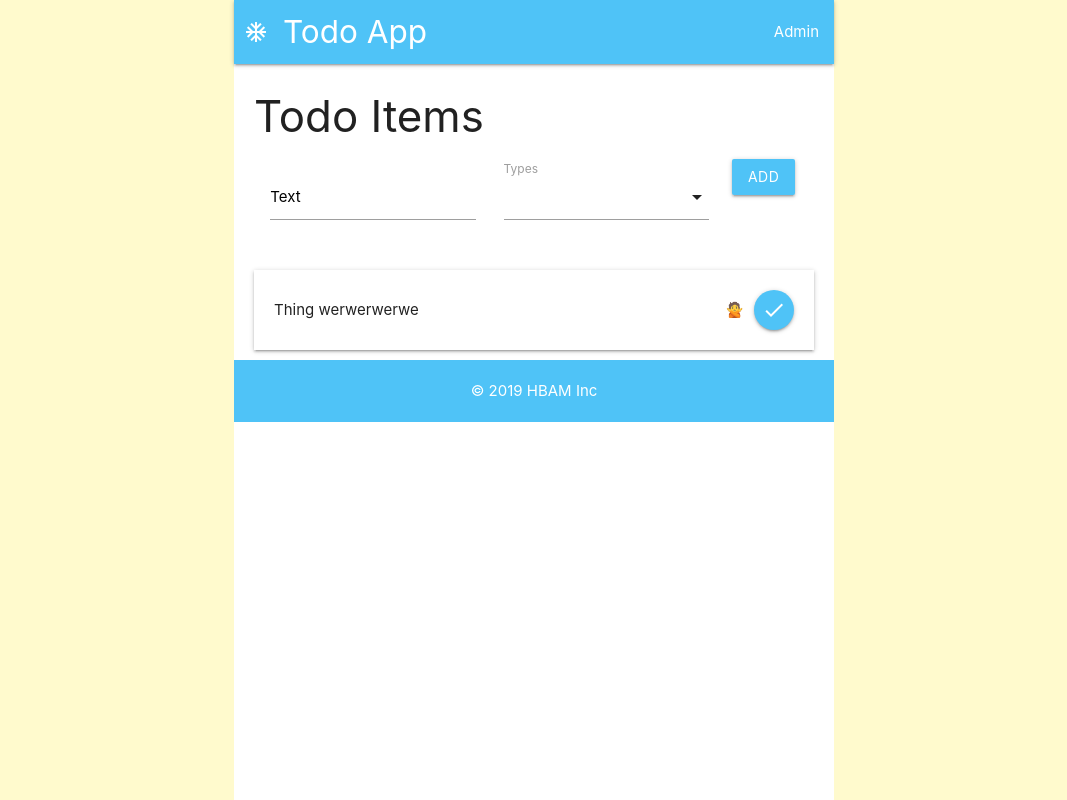
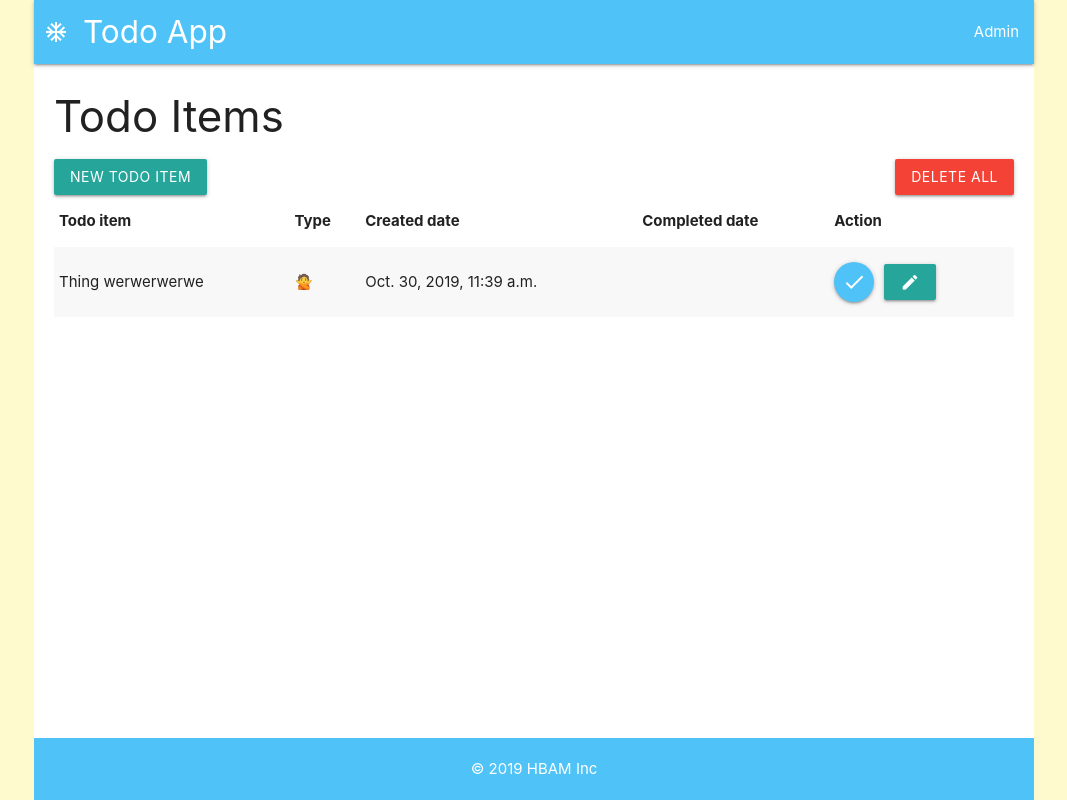
Before and after one commit to PdxCodeGuild/django_lab_finish_todo, a Django app: page /todoapp/index/ in a window 1280 px wide. Shown: the whole page, without its empty margins (106-1173 px from the left). Run offline with Django 3.2, Linux system fonts and the light colour scheme; data comes from the database, SQL or seed files in the repository; both versions use the stored data as it was after the commit.

Commit message:
Updated the todo app for Django (everything except the "extra_text" part of the model).

```diff
--- a/todoapp/templates/todoapp/base.html
+++ b/todoapp/templates/todoapp/base.html
@@ -1,5 +1,6 @@
 <!DOCTYPE html>
 <html lang="en" dir="ltr">
+
 <head>
     <meta charset="utf-8">
     <title>My Todo App</title>
@@ -10,31 +11,39 @@
     <link href="https://fonts.googleapis.com/icon?family=Material+Icons" rel="stylesheet">
     <style type="text/css">
         html {
-        background-color:lemonchiffon;
+            background-color: lemonchiffon;
         }
+
         body {
-        max-width:600px;
-        min-height:100vh;
+            display: flex;
+            flex-direction: column;
+            max-width: 1000px;
+            min-height: 100vh;
             margin: 0 auto;
-        background-color:white;
+            background-color: white;
 
         }
+
         main {
             padding: 0 20px;
+            flex: 1 0 auto;
         }
+
         .brand-logo {
-        margin-left:10px;
+            margin-left: 10px;
         }
+
         footer {
-        text-align:center;
-        padding:20px;
+            text-align: center;
+            padding: 20px;
         }
     </style>
 </head>
+
 <body>
     <nav class="light-blue lighten-2">
         <div class="nav-wrapper">
-        <a href="#" class="brand-logo"><i class="material-icons">ac_unit</i>Todo App</a>
+            <a href="{% url "todoapp:index" %}" class="brand-logo"><i class="material-icons">ac_unit</i>Todo App</a>
             <ul id="nav-mobile" class="right hide-on-small-and-down">
                 <li><a href="/admin/">Admin</a></li>
             </ul>
@@ -58,4 +67,5 @@
         })
     </script>
 </body>
+
 </html>
--- a/todoapp/templates/todoapp/index.html
+++ b/todoapp/templates/todoapp/index.html
@@ -4,92 +4,121 @@
 <style type="text/css">
     .todo_item {
         transition: all 200ms;
-    margin-bottom:10px;
-    padding:20px;
-    display:flex;
-    flex-direction:row;
-    justify-content:space-between;
-    align-items:center;
-    cursor:pointer;
+        margin-bottom: 10px;
+        padding: 20px;
+        display: flex;
+        flex-direction: row;
+        justify-content: space-between;
+        align-items: center;
+        cursor: pointer;
         -webkit-box-shadow: 0 2px 2px 0 rgba(0, 0, 0, 0.14), 0 3px 1px -2px rgba(0, 0, 0, 0.12), 0 1px 5px 0 rgba(0, 0, 0, 0.2);
         box-shadow: 0 2px 2px 0 rgba(0, 0, 0, 0.14), 0 3px 1px -2px rgba(0, 0, 0, 0.12), 0 1px 5px 0 rgba(0, 0, 0, 0.2);
     }
+
     .todo_item:hover {
         -webkit-box-shadow: 0 4px 5px 0 rgba(0, 0, 0, 0.14), 0 1px 10px 0 rgba(0, 0, 0, 0.12), 0 2px 4px -1px rgba(0, 0, 0, 0.3);
         box-shadow: 0 4px 5px 0 rgba(0, 0, 0, 0.14), 0 1px 10px 0 rgba(0, 0, 0, 0.12), 0 2px 4px -1px rgba(0, 0, 0, 0.3);
     }
+
     input[type="text"]:focus {
         border-bottom: 0.5px solid black !important;
         box-shadow: none !important;
     }
+
     /* input[type="text"]:focus + label {
     color:black !important;
   } */
 
     .flex_row {
-    display:flex;
-    flex-direction:row;
-    justify-content:space-between;
-    align-items:center;
+        display: flex;
+        flex-direction: row;
+        justify-content: space-between;
+        align-items: center;
+    }
+
+    .flex_btn {
+        display: flex;
+        flex-direction: row;
+        justify-content: flex-start;
+        align-items: center;
     }
 
     .todo_item .btn {
-    margin-left:10px;
+        margin-left: 10px;
     }
 
     .completed {
-    color:grey;
-    text-decoration:line-through;
+        color: grey;
+        text-decoration: line-through;
     }
 
+    .flex_btn .btn {
+        margin-right: 10px !important;
+    }
 </style>
 <h3>Todo Items</h3>
 
-<!-- FORM -->
-<form action="{% url 'todoapp:save_todo' %}" method="post">
+<div class="flex_row">
+    <a href="{% url 'todoapp:new_todo' %}" class="btn">New Todo Item</a>
+    <form action="{% url 'todoapp:delete_all' %}" method="post">
         {% csrf_token %}
-  <div class="row">
-    <div class="col s5">
-      <div class="input-field inline">
-        <input type="text" id="todo_text" name="todo_text" required/>
-        <label for="todo_text" class="black-text">Text</label>
+        <input type="hidden" name="todo_item_delete_all" value="{{todo_item.id}}" />
+        <button class="btn red tooltipped" data-position="top" data-tooltip="Delete">Delete all</button>
+    </form>
 </div>
+<!-- TODO ITEMS -->
+<table class="striped">
+    <thead>
+        <tr>
+            <th>Todo item</th>
+            <th>Type</th>
+            <th>Created date</th>
+            <th>Completed date</th>
+            <th>Action</th>
+        </tr>
 
-    </div>
-    <div class="col s5">
-      <div class="input-field inline">
-        <select name="todo_type_ids" multiple>
-          {% for type in todo_types %}
-          <option value="{{type.id}}">{{type.emoji}} {{type.name}}</option>
-          {% endfor %}
-        </select>
-        <label>Types</label>
-      </div>
-    </div>
-    <div class="col s2">
-      <button class="btn light-blue lighten-2">add</button>
-    </div>
-  </div>
-</form>
+    <tbody>
+        {% for todo_item in todo_items %}
+        <tr class="{% if todo_item.date_completed %}completed{% endif %}">
+            <td>{{todo_item.text}}</td>
+            <td>{% for type in todo_item.ordered_types %}
+                {{ type.emoji }} {% endfor %}</td>
 
-<!-- TODO ITEMS -->
-{% for todo_item in todo_items %}
-<div class="todo_item">
-  <div class="{% if todo_item.date_completed %}completed{% endif %}">{{todo_item.text}}</div>
-  <div class="flex_row">
-    {% for type in todo_item.ordered_types %}
-    <span class="tooltipped" data-position="top" data-tooltip="{{type.name}}">{{ type.emoji }}</span>
-    {% endfor %}
+            <td>{{ todo_item.date_created }}</td>
+            <td>{% if todo_item.date_completed == None %} {% else %}{{ todo_item.date_completed }}{% endif %}</td>
+            <td>
+                <div class="flex_btn">
                     {% if not todo_item.date_completed %}
                     <form action="{% url 'todoapp:complete_todo' %}" method="post">
                         {% csrf_token %}
-      <input type="hidden" name="todo_item_id" value="{{todo_item.id}}"/>
-      <button class="btn btn-floating light-blue lighten-2 tooltipped" data-position="top" data-tooltip="complete"><i class="material-icons">check</i></button>
+                        <input type="hidden" name="todo_item_id" value="{{todo_item.id}}" />
+                        <button class="btn btn-floating light-blue lighten-2 tooltipped" data-position="top" data-tooltip="Complete"><i class="material-icons">check</i></button>
                     </form>
                     {% endif %}
+                    {% if todo_item.date_completed %}
+                    <form action="{% url 'todoapp:delete_todo' %}" method="post">
+                        {% csrf_token %}
+                        <input type="hidden" name="todo_item_delete" value="{{todo_item.id}}" />
+                        <button class="btn btn-floating red tooltipped" data-position="top" data-tooltip="Delete"><i class="material-icons">cancel</i></button>
+                    </form>
+                    {% endif %}
+                    <a class="btn" href="{% url 'todoapp:edit_todo' todo_item.id %}">
+                        <i class="material-icons">edit</i>
+                    </a>
+
                 </div>
-</div>
+
+            </td>
+        </tr>
+
+
         {% endfor %}
+    </tbody>
+    </thead>
+
+
+</table>
+
 
 <!-- JAVASCRIPT -->
 <script type="text/javascript">
--- a/todoapp/urls.py
+++ b/todoapp/urls.py
@@ -6,6 +6,11 @@ from . import views
 app_name = 'todoapp'
 urlpatterns = [
     path('index/', views.index, name='index'),
+    path('new_todo/', views.new_todo, name='new_todo'),
+    path('edit_todo/<int:todo_id>/', views.edit_todo, name='edit_todo'),
+    path('update_todo/<int:todo_id>/', views.update_todo, name='update_todo'),
     path('save_todo/', views.save_todo, name='save_todo'),
-    path('complete_todo/', views.complete_todo, name='complete_todo')
+    path('complete_todo/', views.complete_todo, name='complete_todo'),
+    path('delete_todo/', views.delete_todo, name='delete_todo'),
+    path('delete_all/', views.delete_all, name='delete_all'),
 ]
--- a/todoapp/views.py
+++ b/todoapp/views.py
@@ -7,9 +7,10 @@ from .models import TodoItem, TodoItemType
 def index(request):
     todo_items = TodoItem.objects.order_by('date_completed', 'date_created')
     todo_types = TodoItemType.objects.order_by('name')
+
     context = {
         'todo_items': todo_items,
-        'todo_types': todo_types
+        'todo_types': todo_types,
     }
     return render(request, 'todoapp/index.html', context)
 
@@ -39,3 +40,64 @@ def complete_todo(request):
     todo_item.date_completed = timezone.now()
     todo_item.save()
     return HttpResponseRedirect(reverse('todoapp:index'))
+
+
+def delete_todo(request):
+    todo_item_delete = request.POST['todo_item_delete']
+    todo_item = TodoItem.objects.get(id=todo_item_delete)
+    todo_item.delete()
+    return HttpResponseRedirect(reverse('todoapp:index'))
+
+
+def delete_all(request):
+    todo_item_delete_all = request.POST['todo_item_delete_all']
+    todo_item = TodoItem.objects.all()
+    todo_item.delete()
+    return HttpResponseRedirect(reverse('todoapp:index'))
+
+
+def new_todo(request):
+    todo_types = TodoItemType.objects.order_by('name')
+
+    context = {
+        'todo_types': todo_types,
+    }
+    return render(request, 'todoapp/new_todo.html', context)
+
+
+def edit_todo(request, todo_id):
+    todo_item = TodoItem.objects.get(id=todo_id)
+
+    todo_types = TodoItemType.objects.order_by('name')
+
+    context = {
+        "todo_item": todo_item,
+        "todo_types": todo_types,
+    }
+
+    return render(request, 'todoapp/edit_todo.html', context)
+
+
+def update_todo(request, todo_id):
+
+    todo_item = TodoItem.objects.get(id=todo_id)
+
+    # get variables out of the form data
+    todo_text = request.POST['todo_text']
+    todo_type_ids = request.POST.getlist('todo_type_ids')
+
+    todo_item.text = todo_text
+    todo_item.save()
+
+    todo_item.types.clear()
+
+    # create many-to-many relationship with types
+    for todo_type_id in todo_type_ids:
+        todo_type = TodoItemType.objects.get(id=todo_type_id)
+        todo_item.types.add(todo_type)
+
+
+
+
+    # redirect to the index page
+    return HttpResponseRedirect(reverse('todoapp:index'))
```
Also changed, not shown: todoapp/templates/todoapp/edit_todo.html (added, +87 -0 lines), todoapp/templates/todoapp/new_todo.html (added, +82 -0 lines), README.md, db.sqlite3. Lines whose indentation alone changed are shown as unchanged.
